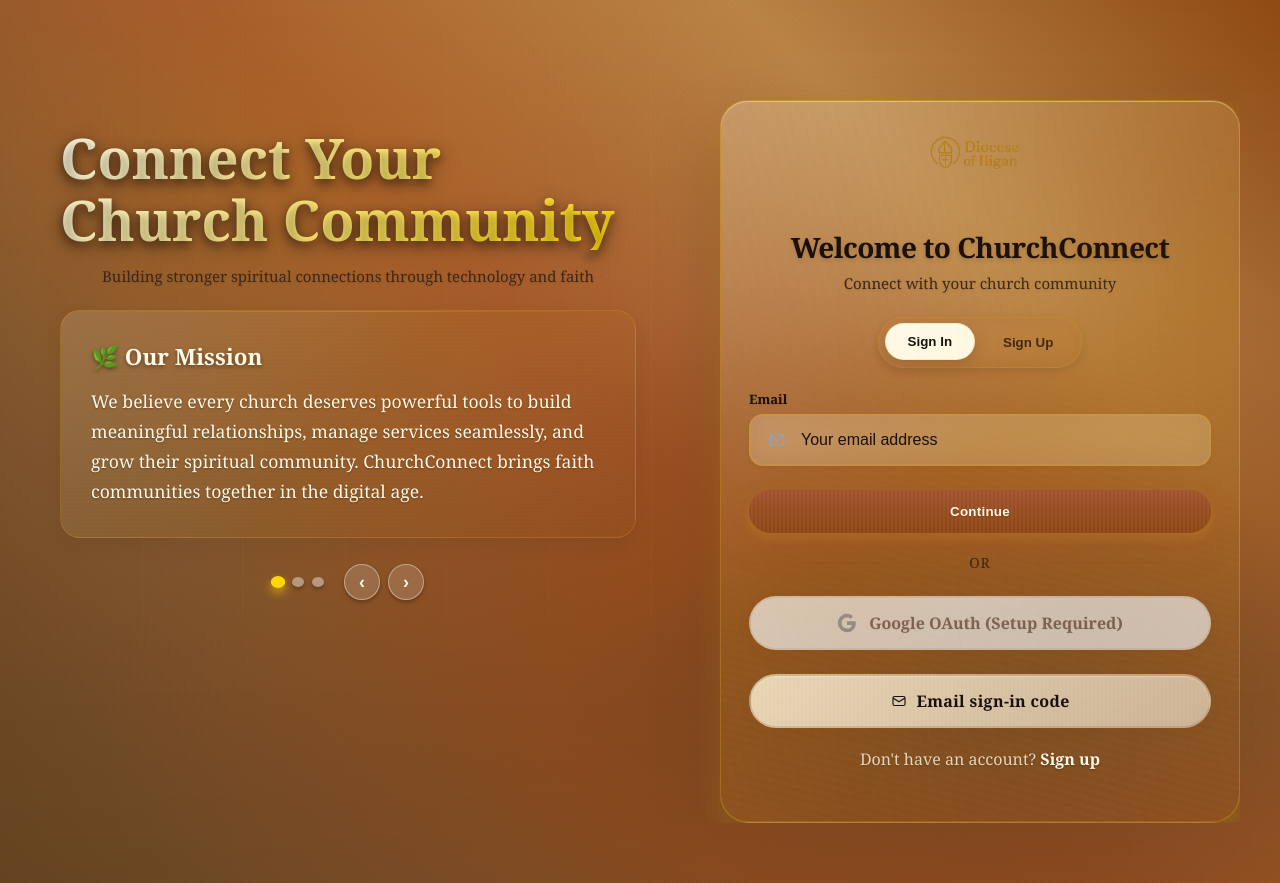
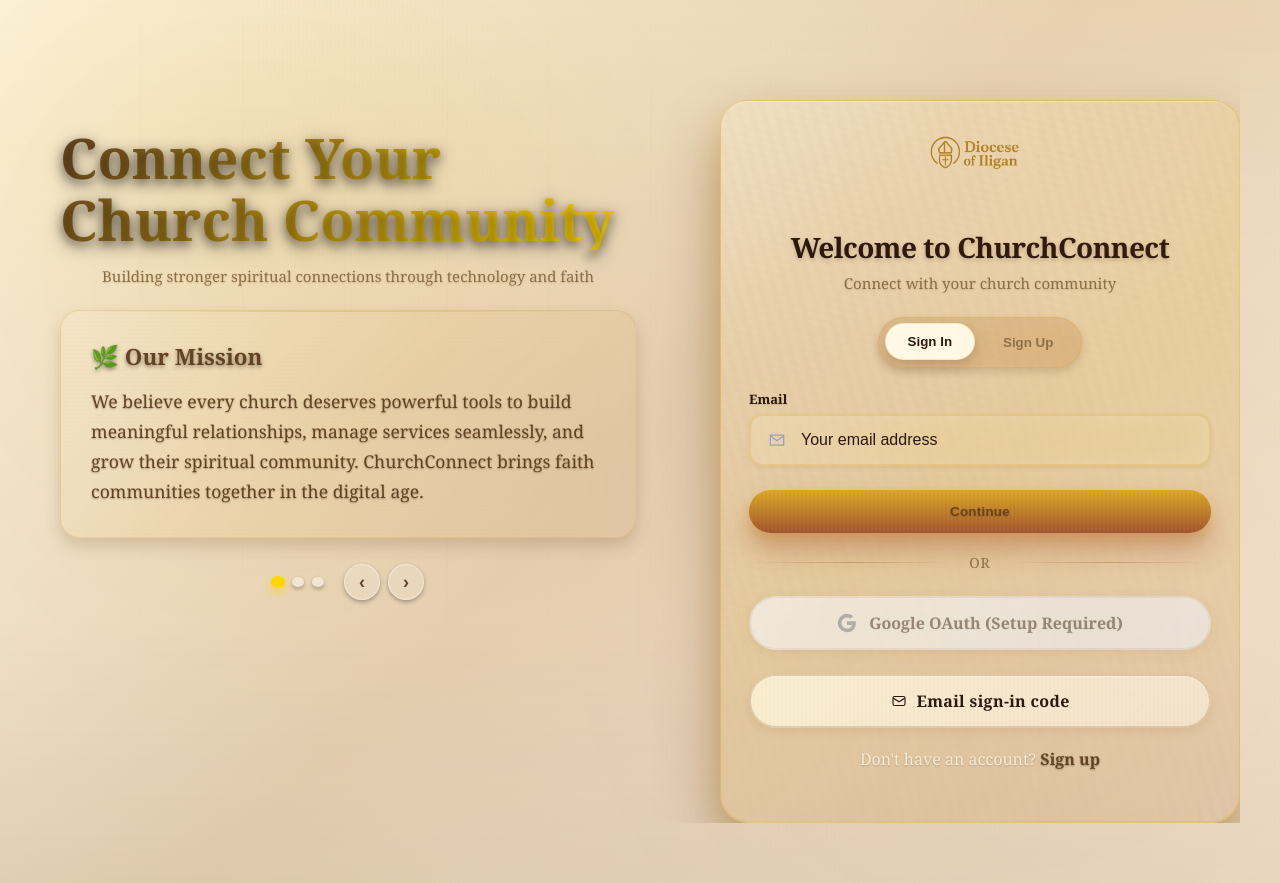
Before and after one commit to marllouie99/DioceseIligan, a Django app: page / in a window 1280 px wide. Run offline with Django 5.2, Linux system fonts and the light colour scheme.

Commit message:
Update landing page theme to match main app (light Warm Sacred Earth)
Changed landing page from dark brown theme to light beige theme:
- Updated color variables to match main app palette
- Changed background from dark brown gradient to light cream/beige
- Reduced texture overlay opacity for lighter appearance
- Text colors adjusted for proper contrast on light background
- Maintains Warm Sacred Earth aesthetic with consistent branding

Landing page now has the same light, warm, inviting look as the
rest of the application.

```diff
--- a/static/css/pages/landing.css
+++ b/static/css/pages/landing.css
@@ -1,21 +1,22 @@
 /* Warm Sacred Earth Landing Page - Church & Religious */
+/* Using the same theme as the main app for consistency */
 :root {
-  /* Warm Sacred Earth Palette - Enhanced Contrast */
-  --bg-start: #8B4513; /* Saddle Brown */
-  --bg-end: #654321; /* Dark Brown */
-  --bg-medium: #A0522D; /* Sienna */
-  --text: #1A0F0A; /* Much darker brown for high contrast */
-  --text-light: #FFF9E6; /* Cream white for dark backgrounds */
-  --muted: #3D2817; /* Darker medium brown for better contrast */
-  --muted-2: #5A3D2A; /* Darker light brown for better contrast */
-  --border: rgba(139, 69, 19, 0.12); /* Subtle brown border */
-  --card-bg: #FFF8DC; /* Cornsilk */
-  --pill-bg: #F5F5DC; /* Beige */
-  --pill-border: #D2B48C; /* Tan */
-  --btn-start: #A0522D; /* Sienna */
-  --btn-end: #8B4513; /* Saddle Brown */
-  --brand: #8B4513; /* Darker brown for better contrast */
-  --accent-gold: #B8860B; /* Darker gold for better contrast */
+  /* Warm Sacred Earth Palette - Light Theme (matches main app) */
+  --bg-start: #FFF9E6; /* Cream White */
+  --bg-end: #F5E6D3; /* Light Beige */
+  --bg-medium: #E8D4B8; /* Warm Beige */
+  --text: #2D1810; /* Dark Brown */
+  --text-light: #654321; /* Medium Brown */
+  --muted: #8B6F47; /* Muted Brown */
+  --muted-2: #A0826D; /* Light Muted Brown */
+  --border: rgba(218, 165, 32, 0.25); /* Golden border */
+  --card-bg: #FFFBF0; /* Very Light Cream */
+  --pill-bg: #FFF8E7; /* Light Cream */
+  --pill-border: #DAA520; /* Goldenrod */
+  --btn-start: #DAA520; /* Goldenrod */
+  --btn-end: #A0522D; /* Sienna */
+  --brand: #A0522D; /* Sienna */
+  --accent-gold: #DAA520; /* Goldenrod */
   --cream: #FDF5E6; /* Old Lace */
   --warm-white: #FFF9E6; /* Cream White */
 }
@@ -26,28 +27,27 @@ html, body {
   overflow-x: hidden; /* Prevent horizontal scrolling */
 }
 
-/* Landing Page Body - Warm Sacred Earth Theme */
+/* Landing Page Body - Warm Sacred Earth Theme (Light) */
 body {
   font-family: Georgia, "Times New Roman", serif; /* Traditional church font */
   color: var(--text);
   background:
-    /* Wood grain texture overlay */
+    /* Subtle wood grain texture overlay */
     repeating-linear-gradient(
-      45deg,
+      90deg,
       transparent,
       transparent 2px,
-      rgba(139, 69, 19, 0.03) 2px,
-      rgba(139, 69, 19, 0.03) 4px
+      rgba(218, 165, 32, 0.02) 2px,
+      rgba(218, 165, 32, 0.02) 4px
     ),
     /* Paper texture pattern */
-    radial-gradient(circle at 25% 25%, rgba(218, 165, 32, 0.08) 0%, transparent 50%),
-    radial-gradient(circle at 75% 75%, rgba(160, 82, 45, 0.06) 0%, transparent 50%),
+    radial-gradient(circle at 25% 25%, rgba(218, 165, 32, 0.05) 0%, transparent 50%),
+    radial-gradient(circle at 75% 75%, rgba(160, 82, 45, 0.03) 0%, transparent 50%),
     /* Warm glow effects */
-    radial-gradient(70% 50% at 20% 20%, rgba(218, 165, 32, 0.12) 0%, rgba(218, 165, 32, 0.04) 40%, transparent 70%),
-    radial-gradient(80% 60% at 30% 50%, rgba(160, 82, 45, 0.08) 0%, rgba(139, 69, 19, 0.04) 50%, transparent 80%),
-    radial-gradient(90% 60% at 80% 80%, rgba(101, 67, 33, 0.9) 0%, rgba(139, 69, 19, 0.6) 40%, transparent 80%),
-    /* Main warm brown gradient */
-    linear-gradient(45deg, var(--bg-end) 0%, #7a5230 25%, var(--bg-medium) 50%, #b8834a 75%, var(--bg-start) 100%);
+    radial-gradient(70% 50% at 20% 20%, rgba(218, 165, 32, 0.08) 0%, rgba(218, 165, 32, 0.02) 40%, transparent 70%),
+    radial-gradient(80% 60% at 30% 50%, rgba(160, 82, 45, 0.05) 0%, rgba(139, 69, 19, 0.02) 50%, transparent 80%),
+    /* Main light warm gradient */
+    linear-gradient(135deg, var(--bg-start) 0%, var(--bg-medium) 50%, var(--bg-end) 100%);
   -webkit-font-smoothing: antialiased;
   -moz-osx-font-smoothing: grayscale;
   background-attachment: fixed;
```
